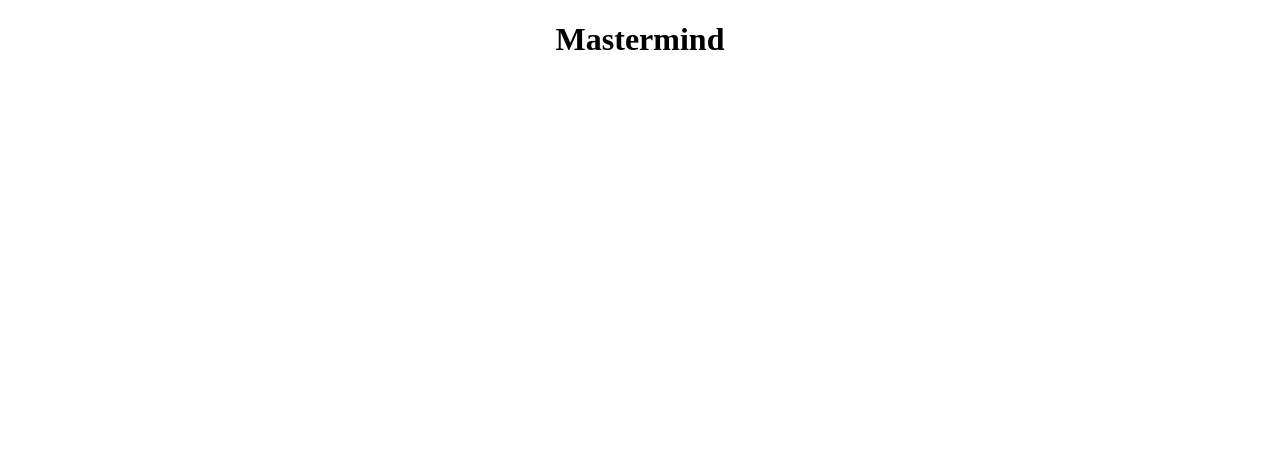
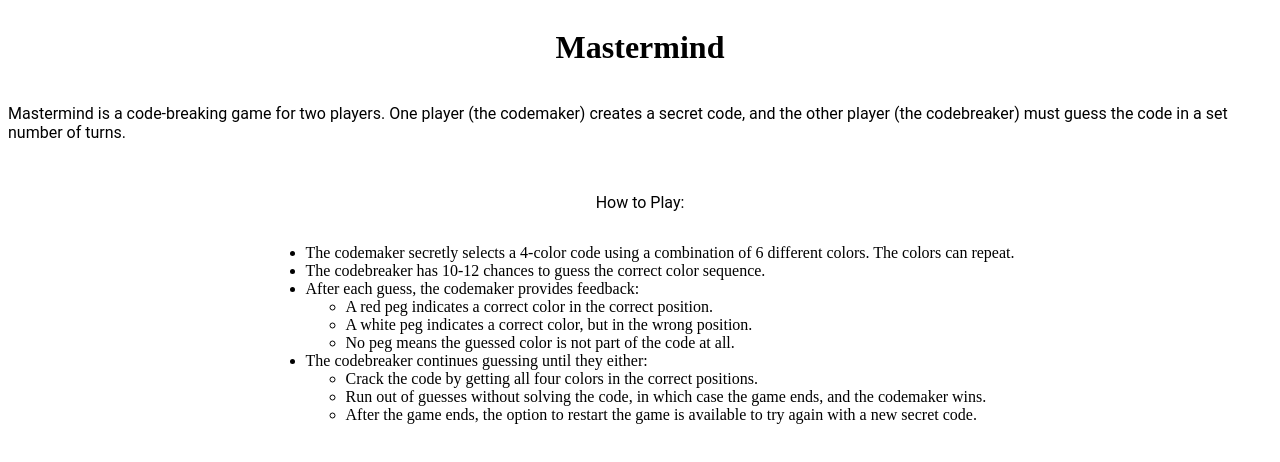
Before and after one commit to Ryziou/mastermind-project, a plain HTML site: page index.html in a window 1280 px wide. Drawn offline with Linux system fonts and the light colour scheme.

Commit message:
html update

```diff
--- a/index.html
+++ b/index.html
@@ -12,9 +12,41 @@
 <body>
     <header>
         <h1>Mastermind</h1>
+        <p> Mastermind is a code-breaking game for two players. One player (the codemaker) creates a secret
+            code, and the other player (the codebreaker) must guess the code in a set number of turns.
+            <br><br>
+        </p>
+        <p>How to Play:
+            <br>
+        </p>
+        <ul>
+            <li>The codemaker secretly selects a 4-color code using a combination of 6 different colors. The colors can
+                repeat.</li>
+            <li>The codebreaker has 10-12 chances to guess the correct color sequence.</li>
+            <li>After each guess, the codemaker provides feedback:</li>
+            <ul>
+                <li>A red peg indicates a correct color in the correct position.</li>
+
+                <li>A white peg indicates a correct color, but in the wrong position.</li>
+
+                <li>No peg means the guessed color is not part of the code at all.</li>
+            </ul>
+            <li>The codebreaker continues guessing until they either:</li>
+            <ul>
+                <li>Crack the code by getting all four colors in the correct positions.</li>
+
+                <li>Run out of guesses without solving the code, in which case the game ends, and the codemaker wins.
+                </li>
+
+                <li>After the game ends, the option to restart the game is available to try again with a new secret
+                    code.</li>
+            </ul>
+            </li>
+        </ul>
     </header>
     <main class="master-grid">
         <section id="master-gameboard">
+
         </section>
         <section id="play-again" class="hide">
             <button id="play-again-button">Play Again</button>
--- a/scripts/app.js
+++ b/scripts/app.js
@@ -53,25 +53,27 @@
 /*-------------- Constants -------------*/
 const MASTERROWS = 10
 const MASTERCOLUMNS = 4
-const TOTALGRID = MASTERCOLUMNS + MASTERROWS
 const COLOURS = ['red', 'blue', 'green', 'black', 'yellow', 'pink']
-const PLAYAGAINBTN = document.querySelector('#play-again')
 const FEEDBACK = ['red', 'white']
+const FEEDBACKGRID = 4
+const TOTALFEEDBACKGRID = MASTERROWS * FEEDBACKGRID
 
 /*---------- Variables (state) ---------*/
 
 
 /*----- Cached Element References  -----*/
+const PLAYAGAINBTN = document.querySelector('#play-again')
 
 
 /*-------------- Functions -------------*/
 
 function decodingBoard() {
-    for (let index = 0; index < TOTALGRID; index++) {
-        const grid = document.createElement('div');
 
-    }
+
+
 }
+decodingBoard()
+
 
 function resetGame() {
 
--- a/styles/main.css
+++ b/styles/main.css
@@ -2,13 +2,12 @@
     display: none;
 }
 
-h1 {
+header {
     display: flex;
-    justify-content: center;
+    flex-direction: column;
+    align-items: center;
 }
 
-.master-grid {
-    display:flex;
-    min-height: 100vh;
-    justify-content: center;
+p {
+    font-family: Roboto, sans-serif;
 }
```
